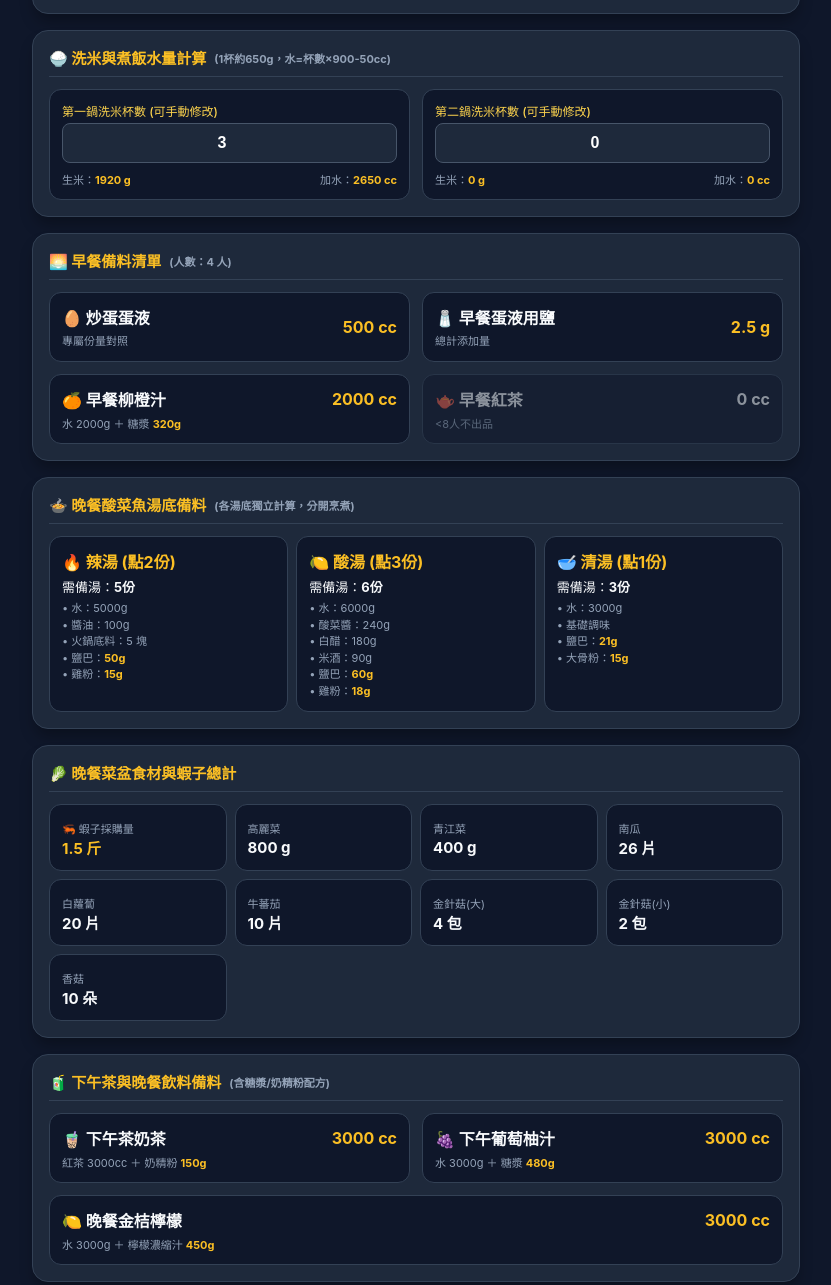
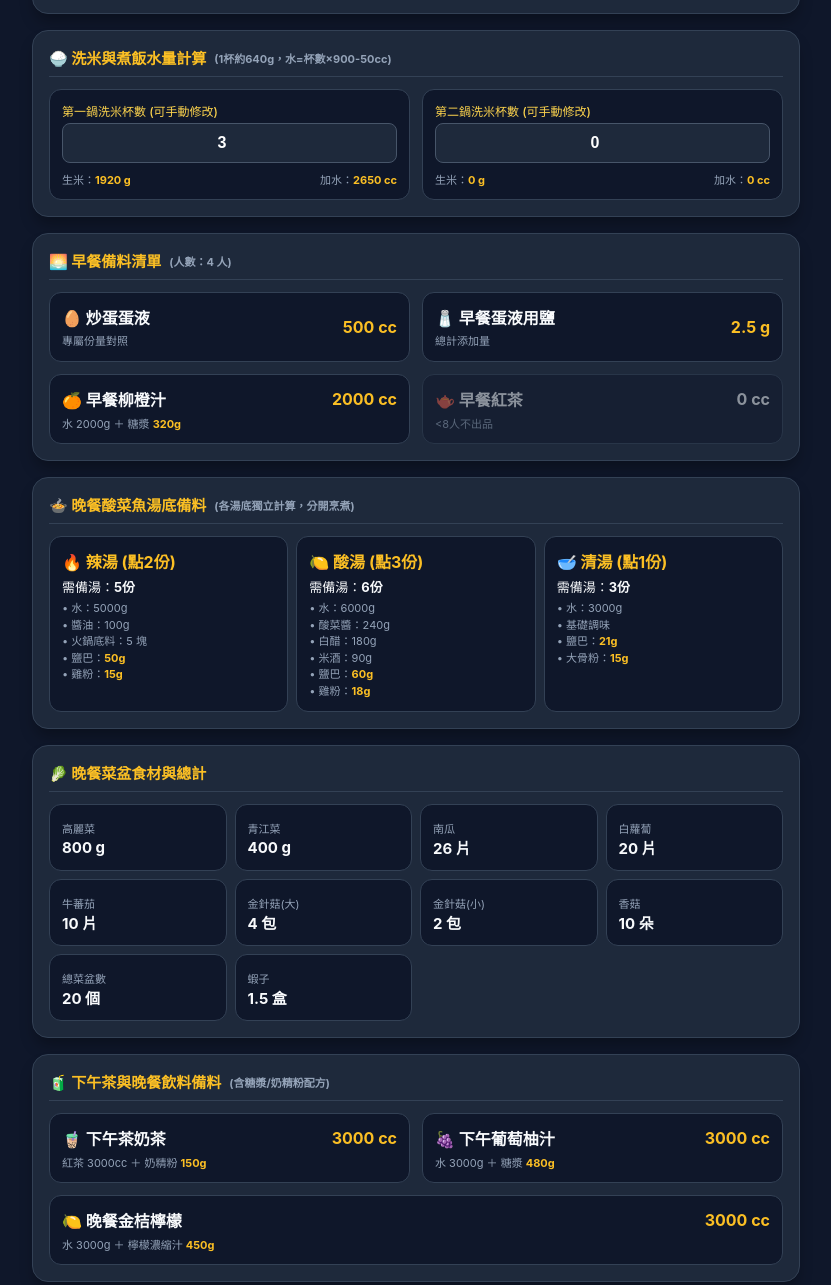
Before and after one commit to whdshwj/camp-calculator, a plain HTML site: page index.html in a window 1280 px wide. Shown: the part 560-1845 px from the top of the page, without its empty margins (224-1055 px from the left). Drawn offline with Linux system fonts and the light colour scheme.

Commit message:
Update index.html

```diff
--- a/index.html
+++ b/index.html
@@ -3,7 +3,7 @@
 <head>
     <meta charset="UTF-8">
     <meta name="viewport" content="width=device-width, initial-scale=1.0">
-    <title>露營區即時備料與採購計算機</title>
+    <title>營區智慧備料計算機</title>
     <style>
         * { box-sizing: border-box; margin: 0; padding: 0; }
         body { font-family: -apple-system, BlinkMacSystemFont, "Segoe UI", Roboto, "Helvetica Neue", Arial, sans-serif; background-color: #0f172a; color: #f8fafc; padding-bottom: 50px; }
@@ -55,7 +55,7 @@
     <header>
         <div class="max-w flex-between">
             <div>
-                <h1>🏕️ 露營區智慧備料計算機</h1>
+                <h1>🏕️ 營區智慧備料計算機</h1>
                 <p class="text-xs">營區專用 · 自動記憶數據</p>
             </div>
             <button onclick="resetAll()" class="btn-danger">🗑️ 重置</button>
@@ -157,20 +157,18 @@
             </div>
         </div>
 
-        <!-- 區塊：洗米計算機 (雙鍋獨立，自動試算但可手動修改) -->
+        <!-- 區塊：洗米計算機 -->
         <div class="card">
-            <h2>🍚 洗米與煮飯水量計算 <span class="text-xs">(1杯約650g，水=杯數×900-50cc)</span></h2>
+            <h2>🍚 洗米與煮飯水量計算 <span class="text-xs">(1杯約640g，水=杯數×900-50cc)</span></h2>
             <div class="grid-2">
-                <!-- 鍋 1 -->
                 <div class="sub-card" style="margin-bottom:0;">
                     <label style="color: #fcd34d; margin-bottom:4px;">第一鍋洗米杯數 (可手動修改)</label>
                     <input type="number" id="riceCups1" min="0" step="0.5" value="2" oninput="calculate()" style="margin-bottom: 8px;">
                     <div class="flex-between text-xs">
-                        <span>生米：<span id="riceWeight1" class="text-amber font-bold">1300 g</span></span>
+                        <span>生米：<span id="riceWeight1" class="text-amber font-bold">1280 g</span></span>
                         <span>加水：<span id="riceWater1" class="text-amber font-bold">1750 cc</span></span>
                     </div>
                 </div>
-                <!-- 鍋 2 -->
                 <div class="sub-card" style="margin-bottom:0;">
                     <label style="color: #fcd34d; margin-bottom:4px;">第二鍋洗米杯數 (可手動修改)</label>
                     <input type="number" id="riceCups2" min="0" step="0.5" value="0" oninput="calculate()" style="margin-bottom: 8px;">
@@ -194,7 +192,7 @@
         </div>
 
         <div class="card">
-            <h2>🥬 晚餐菜盆食材與蝦子總計</h2>
+            <h2>🥬 晚餐菜盆食材與總計</h2>
             <div id="vegetableList" class="grid-4"></div>
         </div>
 
@@ -206,7 +204,7 @@
     </div>
 
     <script>
-        const STORAGE_KEY = 'camp_calculator_data_v3';
+        const STORAGE_KEY = 'camp_calculator_data_v4';
 
         const defaultValues = {
             yesterdayGuests: 4,
@@ -223,7 +221,6 @@
             riceCups2: 0
         };
 
-        // 標記是否為手動修改過洗米杯數，避免每次動人數都強制覆蓋使用者的手動微調
         let isRiceManuallyChanged = false;
 
         function toggleBasin(headerEl) {
@@ -265,7 +262,6 @@
             }
         }
 
-        // 下午茶飲料級距
         function getAfternoonDrinkCC(guests) {
             if (guests <= 0) return 0;
             if (guests <= 14) return 2000;
@@ -273,7 +269,6 @@
             return 4000;
         }
 
-        // 晚餐飲料級距
         function getDinnerDrinkCC(guests) {
             if (guests <= 0) return 0;
             if (guests <= 14) return 2000;
@@ -293,7 +288,6 @@
             return Math.ceil(ordered * 1.8 + 1);
         }
 
-        // 監聽洗米輸入框是否被手動改動
         document.addEventListener('DOMContentLoaded', () => {
             loadSavedData();
             document.getElementById('riceCups1').addEventListener('input', () => { isRiceManuallyChanged = true; calculate(); });
@@ -313,10 +307,8 @@
             const basinSmall = parseInt(document.getElementById('basinSmall').value) || 0;
             const basinVegan = parseInt(document.getElementById('basinVegan').value) || 0;
 
-            // 實戰洗米自動對照邏輯：約 6 人 1 杯米（48人7杯，61人9杯），一鍋最多4杯，最多兩鍋
             if (!isRiceManuallyChanged && todayGuests > 0) {
-                let totalRiceCups = Math.round((todayGuests / 6) * 10) / 10; // 粗估總杯數
-                // 對照特殊點位：48人約7杯，61人約9杯
+                let totalRiceCups = Math.round((todayGuests / 6) * 10) / 10;
                 if (todayGuests >= 47 && todayGuests <= 49) totalRiceCups = 7;
                 if (todayGuests >= 60 && todayGuests <= 62) totalRiceCups = 9;
 
@@ -351,7 +343,6 @@
                 sumStatusEl.className = "badge badge-danger";
             }
 
-            // 0. 洗米計算 (每杯650克再少一點點以實體計算，水 = 杯數*900 - 50)
             const w1 = Math.round(riceCups1 * 640);
             const cc1 = riceCups1 > 0 ? Math.max(0, Math.round(riceCups1 * 900 - 50)) : 0;
             const w2 = Math.round(riceCups2 * 640);
@@ -362,7 +353,6 @@
             document.getElementById('riceWeight2').textContent = `${w2} g`;
             document.getElementById('riceWater2').textContent = `${cc2} cc`;
 
-            // 1. 早餐 (61人準備蛋液約5000cc，其餘依每8人500cc計算)
             document.getElementById('breakfastCount').textContent = `(人數：${yesterdayGuests} 人)`;
             let eggLiquid = 0;
             if (yesterdayGuests >= 60 && yesterdayGuests <= 62) {
@@ -413,7 +403,6 @@
             }
             document.getElementById('breakfastList').innerHTML = breakfastHtml;
 
-            // 2. 酸菜魚 (辣湯/酸湯鹽巴改為10g，用雞粉)
             const prepSpicy = getPreparedSoupPortions(soupSpicy);
             const prepAcid = getPreparedSoupPortions(soupAcid);
             const prepClear = getPreparedSoupPortions(soupClear);
@@ -454,9 +443,8 @@
                 </div>
             `;
 
-            // 3. 菜盆總計與蝦子數量計算 (總菜盆 = 五人×5 + 大盆×4 + 小盆×2 + 素盆×2)
+            // 計算菜盆與蝦子 (菜盆單位個，蝦子單位盒，不醒目提示)
             const totalBasinCount = (basinFive * 5) + (basinLarge * 4) + (basinSmall * 2) + (basinVegan * 2);
-            // 蝦子：(總菜盆 - 素菜盆) / 14，小數點第一位無條件進位
             const nonVeganBasinCount = (basinFive * 5) + (basinLarge * 4) + (basinSmall * 2);
             const rawShrimp = nonVeganBasinCount / 14;
             const shrimpCount = rawShrimp > 0 ? (Math.ceil(rawShrimp * 10) / 10).toFixed(1) : 0;
@@ -471,7 +459,6 @@
             const vegMushroom = (basinFive * 3) + (basinLarge * 2) + (basinSmall * 1) + (basinVegan * 1);
 
             let vegHtml = `
-                <div class="sub-card" style="margin-bottom:0;"><span class="text-xs">🦐 蝦子採購量</span><br><span class="font-bold text-amber" style="font-size:15px;">${shrimpCount} 斤</span></div>
                 <div class="sub-card" style="margin-bottom:0;"><span class="text-xs">高麗菜</span><br><span class="font-bold" style="font-size:15px;">${vegCabbage} g</span></div>
                 <div class="sub-card" style="margin-bottom:0;"><span class="text-xs">青江菜</span><br><span class="font-bold" style="font-size:15px;">${vegBokChoy} g</span></div>
                 <div class="sub-card" style="margin-bottom:0;"><span class="text-xs">南瓜</span><br><span class="font-bold" style="font-size:15px;">${vegPumpkin} 片</span></div>
@@ -496,9 +483,15 @@
                     <div class="sub-card" style="margin-bottom:0;"><span class="text-xs">芋頭</span><br><span class="font-bold" style="font-size:15px;">${vegTaro} 個</span></div>
                 `;
             }
+
+            // 接續在最後面，一般字體呈現
+            vegHtml += `
+                <div class="sub-card" style="margin-bottom:0;"><span class="text-xs">總菜盆數</span><br><span class="font-bold" style="font-size:15px;">${totalBasinCount} 個</span></div>
+                <div class="sub-card" style="margin-bottom:0;"><span class="text-xs">蝦子</span><br><span class="font-bold" style="font-size:15px;">${shrimpCount} 盒</span></div>
+            `;
+
             document.getElementById('vegetableList').innerHTML = vegHtml;
 
-            // 4. 下午茶與晚餐飲料
             const afCC = getAfternoonDrinkCC(todayGuests);
             const dnCC = getDinnerDrinkCC(todayGuests);
 
```
